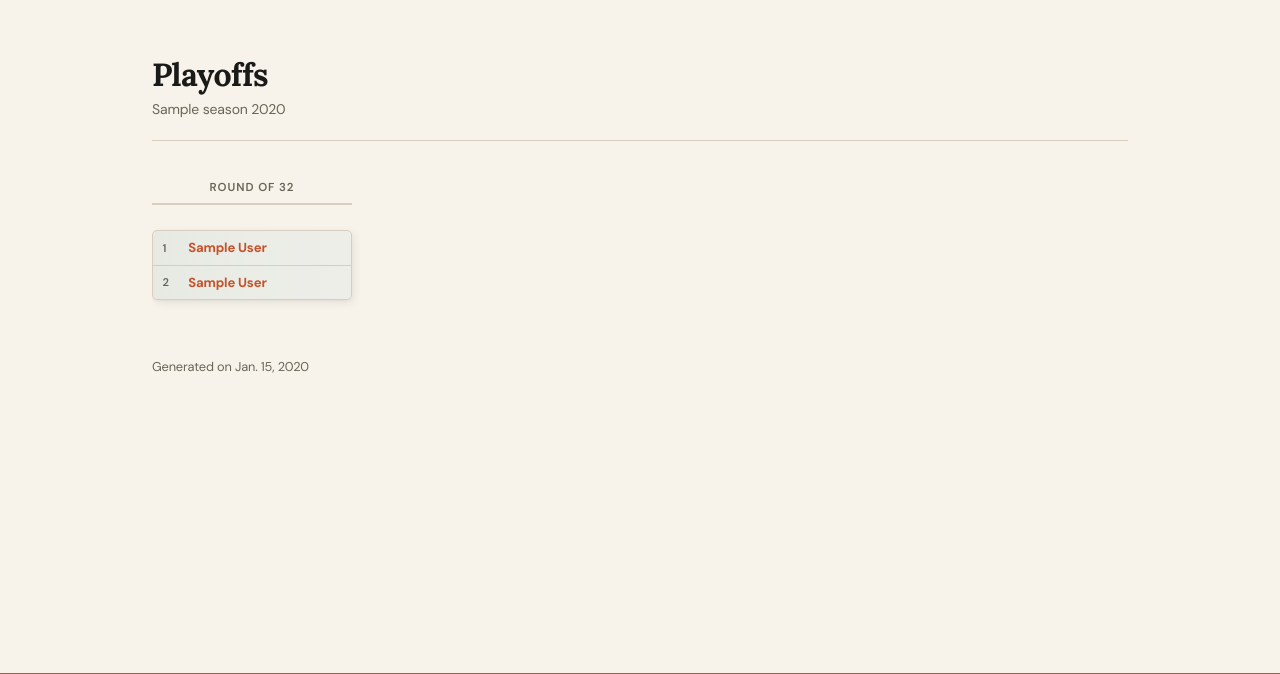
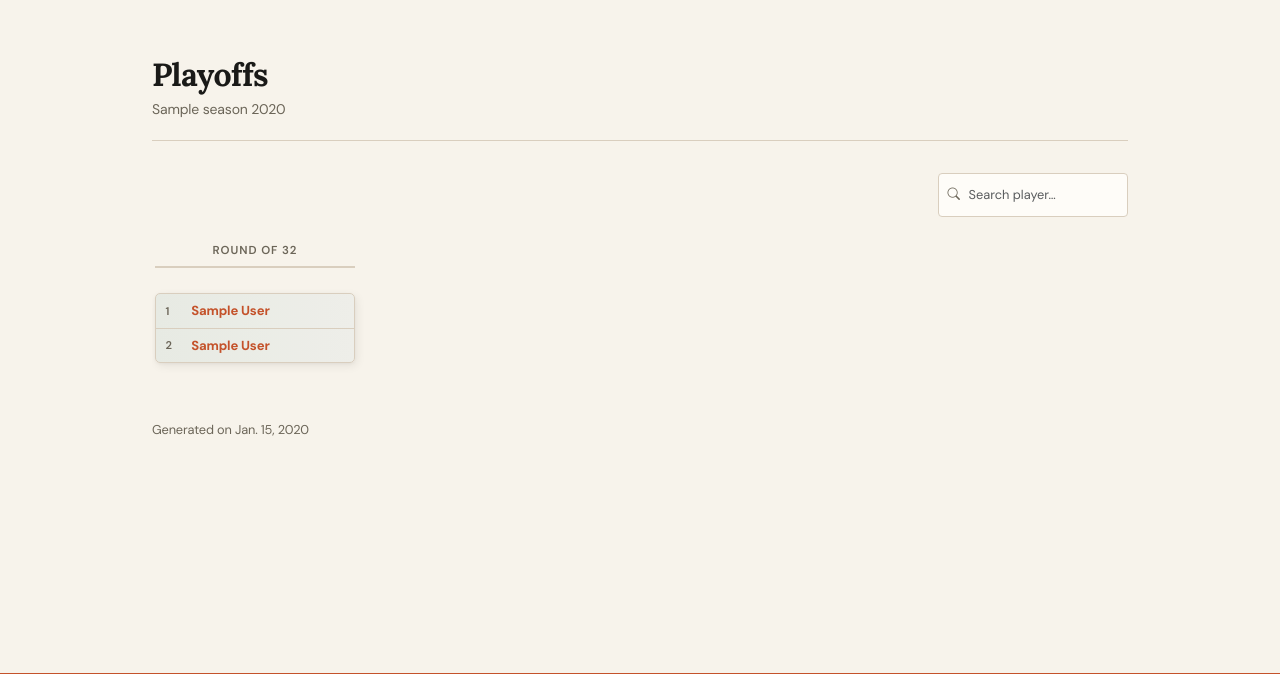
Before and after one commit to brandgor7/tennis_league, a Django app: a page that uses templates/playoffs/bracket.html in a window 1280 px wide. Shown: the part 65-739 px from the top of the page. Run offline with Django 5.2, Linux system fonts and the light colour scheme; tables that the repository leaves empty hold one stand-in row (values such as "Sample post").

Commit message:
Feature/playoff player search (#56)
* Feature: player search filter in playoff bracket

Adds a search input above each bracket tier pane. Typing a player's name
dims all non-matching matches and rings matching ones with a clay border,
making it easy to trace any player's path through the bracket. Works for
both traditional and centered bracket styles, and is scoped per tier pane
so multi-tier seasons each have their own independent filter.

Co-Authored-By: Claude Sonnet 4.6 <noreply@anthropic.com>

* Fix: use outline for bracket highlight ring to avoid overflow clipping

box-shadow is clipped by the bracket scroll container's overflow-x: auto,
which cut off the left side of the ring on highlighted matches. outline is
not clipped by overflow, so the ring now appears uniform on all sides.

Co-Authored-By: Claude Sonnet 4.6 <noreply@anthropic.com>

* Revert "Fix: use outline for bracket highlight ring to avoid overflow clipping"

This reverts commit a48428ef9034de2cfa9027cd163e155d2411b6a4.

* Fix: bracket highlight clipping and search bar border-radius

Add left/top padding to .bracket-scroll so the 2px clay box-shadow on
highlighted matches isn't clipped by the overflow-x container. Remove the
pill border-radius and custom focus styles from the search input so it
matches the standard form control appearance used on other pages.

Co-Authored-By: Claude Sonnet 4.6 <noreply@anthropic.com>

---------

Co-authored-by: Claude Sonnet 4.6 <noreply@anthropic.com>

```diff
--- a/playoffs/views.py
+++ b/playoffs/views.py
@@ -244,10 +244,11 @@ def _centered_layout(rounds_data, bracket_size):
         slot = rounds_data[0]['slots'][0]
         m = slot.match
         pk = m.pk if _match_is_clickable(m) else None
+        match_players = [p for p in [m.player1, m.player2] if p]
         nodes.append(_leaf_node(m.player1, slot.player1_seed, m.player1 is None,
-                                1, 1, 'cb-left-straight', 0, pk))
+                                1, 1, 'cb-left-straight', 0, pk, match_players=match_players))
         nodes.append(_leaf_node(m.player2, slot.player2_seed, m.player2 is None,
-                                total_columns, 1, 'cb-right-straight', 0, pk))
+                                total_columns, 1, 'cb-right-straight', 0, pk, match_players=match_players))
     else:
         first_slots = rounds_data[0]['slots']
         mid = len(first_slots) // 2
@@ -258,10 +259,11 @@ def _centered_layout(rounds_data, bracket_size):
             for slot in group:
                 m = slot.match
                 pk = m.pk if _match_is_clickable(m) else None
+                match_players = [p for p in [m.player1, m.player2] if p]
                 nodes.append(_leaf_node(m.player1, slot.player1_seed, slot.is_bye,
-                                        grid_column, row, f'cb-{side}-up', v, pk))
+                                        grid_column, row, f'cb-{side}-up', v, pk, match_players=match_players))
                 nodes.append(_leaf_node(m.player2, slot.player2_seed, slot.is_bye,
-                                        grid_column, row + 1, f'cb-{side}-down', v, pk))
+                                        grid_column, row + 1, f'cb-{side}-down', v, pk, match_players=match_players))
                 row += 2
 
     # Winner nodes — one per match, advancing toward the centre.
@@ -273,6 +275,7 @@ def _centered_layout(rounds_data, bracket_size):
             nodes.append({
                 'kind': 'champion',
                 'player': _winner_of(m),
+                'players': [p for p in [m.player1, m.player2] if p],
                 'seed': None,
                 'is_bye': False,
                 'grid_column': center_col,
@@ -300,6 +303,7 @@ def _centered_layout(rounds_data, bracket_size):
             nodes.append({
                 'kind': 'winner',
                 'player': _winner_of(m),
+                'players': [p for p in [m.player1, m.player2] if p],
                 'seed': None,
                 'is_bye': False,
                 'grid_column': grid_column,
@@ -319,7 +323,7 @@ def _centered_layout(rounds_data, bracket_size):
     }
 
 
-def _leaf_node(player, seed, is_bye, grid_column, row, connector, v_px, match_pk):
+def _leaf_node(player, seed, is_bye, grid_column, row, connector, v_px, match_pk, match_players=None):
     return {
         'kind': 'leaf',
         'player': player,
@@ -332,6 +336,7 @@ def _leaf_node(player, seed, is_bye, grid_column, row, connector, v_px, match_pk
         'v_px': v_px,
         'score': '',
         'match_pk': match_pk,
+        'players': match_players if match_players is not None else ([player] if player else []),
     }
 
 
--- a/templates/playoffs/_bracket_pane.html
+++ b/templates/playoffs/_bracket_pane.html
@@ -3,12 +3,25 @@
 
 {% else %}
 
-{% if td.is_preview %}
-<div class="d-flex align-items-center gap-2 mb-3">
-  <span class="badge bg-secondary">Preview</span>
-  <span class="text-muted small">Projected bracket based on current standings.</span>
+<div class="d-flex align-items-center justify-content-between flex-wrap gap-2 mb-3">
+  {% if td.is_preview %}
+  <div class="d-flex align-items-center gap-2">
+    <span class="badge bg-secondary">Preview</span>
+    <span class="text-muted small">Projected bracket based on current standings.</span>
+  </div>
+  {% else %}
+  <div></div>
+  {% endif %}
+  <div class="bracket-search-wrap">
+    <i class="bi bi-search bracket-search-icon" aria-hidden="true"></i>
+    <input type="text"
+           class="form-control form-control-sm bracket-search-input"
+           placeholder="Search player…"
+           autocomplete="off"
+           aria-label="Search player in bracket">
+    <button class="bracket-search-clear d-none" type="button" aria-label="Clear search">&times;</button>
+  </div>
 </div>
-{% endif %}
 
 <p class="d-md-none text-muted small mb-2">
   <i class="bi bi-arrow-left-right me-1"></i>Scroll sideways to see all rounds
@@ -30,6 +43,7 @@
       {% for slot in round.slots %}
       {% with match=slot.match %}
       <div class="bracket-match {{ slot.connector_class }}{% if slot.has_incoming %} bracket-incoming{% endif %}"
+           data-players="{% if match.player1 %}{{ match.player1.get_full_name|default:match.player1.username }}{% if match.player2 %},{% endif %}{% endif %}{% if match.player2 %}{{ match.player2.get_full_name|default:match.player2.username }}{% endif %}"
            style="grid-row: {{ slot.grid_row_start }} / {{ slot.grid_row_end }}; grid-column: {{ round.col_index }};{% if slot.v_connector_px %} --v-h: {{ slot.v_connector_px }}px;{% endif %}">
         {% if slot.is_clickable %}
         <a href="{% url 'matches:match_detail' current_season.slug match.pk %}" class="bracket-card text-decoration-none text-reset">
@@ -89,3 +103,43 @@
 {% endif %}
 
 {% endif %}
+
+<script>
+(function () {
+  var pane = document.getElementById('tier-{{ td.tier_num }}-pane');
+  if (!pane) return;
+  var input = pane.querySelector('.bracket-search-input');
+  var clearBtn = pane.querySelector('.bracket-search-clear');
+  if (!input) return;
+
+  function run() {
+    var q = input.value.trim().toLowerCase();
+    var nodes = pane.querySelectorAll('[data-players]');
+    if (!q) {
+      nodes.forEach(function (n) { n.classList.remove('bracket-highlighted', 'bracket-dimmed'); });
+      if (clearBtn) clearBtn.classList.add('d-none');
+      return;
+    }
+    if (clearBtn) clearBtn.classList.remove('d-none');
+    nodes.forEach(function (n) {
+      var players = (n.dataset.players || '').toLowerCase();
+      if (players && players.includes(q)) {
+        n.classList.add('bracket-highlighted');
+        n.classList.remove('bracket-dimmed');
+      } else {
+        n.classList.remove('bracket-highlighted');
+        n.classList.add('bracket-dimmed');
+      }
+    });
+  }
+
+  input.addEventListener('input', run);
+  if (clearBtn) {
+    clearBtn.addEventListener('click', function () {
+      input.value = '';
+      run();
+      input.focus();
+    });
+  }
+})();
+</script>
--- a/templates/playoffs/_bracket_pane_centered.html
+++ b/templates/playoffs/_bracket_pane_centered.html
@@ -4,6 +4,7 @@
        style="grid-template-columns: repeat({{ c.columns }}, 132px); grid-template-rows: repeat({{ c.rows }}, {{ c.row_px }}px);">
     {% for n in c.nodes %}
     <div class="cb-node {{ n.connector }}"
+         data-players="{% for p in n.players %}{{ p.get_full_name|default:p.username }}{% if not forloop.last %},{% endif %}{% endfor %}"
          style="grid-column: {{ n.grid_column }}; grid-row: {{ n.row_start }} / {{ n.row_end }};{% if n.v_px %} --v-h: {{ n.v_px }}px;{% endif %}">
       {% if n.match_pk %}
       <a href="{% url 'matches:match_detail' current_season.slug n.match_pk %}" class="cb-link">
--- a/templates/playoffs/bracket.html
+++ b/templates/playoffs/bracket.html
@@ -6,7 +6,7 @@
 <style>
   .bracket-scroll {
     overflow-x: auto;
-    padding-bottom: 1rem;
+    padding: 3px 0 1rem 3px;
     -webkit-overflow-scrolling: touch;
   }
 
@@ -160,6 +160,82 @@
     main .container {
       max-width: 1000px;
     }
+  }
+
+  /* ── Player search ─────────────────────────────────────── */
+  .bracket-search-wrap {
+    position: relative;
+    width: 190px;
+  }
+  @media (max-width: 767.98px) {
+    .bracket-search-wrap { width: 100%; }
+  }
+  .bracket-search-icon {
+    position: absolute;
+    left: 0.6rem;
+    top: 50%;
+    transform: translateY(-50%);
+    color: var(--muted);
+    font-size: 0.78rem;
+    pointer-events: none;
+    z-index: 1;
+  }
+  .bracket-search-input {
+    padding-left: 1.85rem;
+    padding-right: 1.7rem;
+    background: var(--white);
+    border-color: var(--border);
+    font-size: 0.8rem;
+    color: var(--charcoal);
+  }
+  .bracket-search-clear {
+    position: absolute;
+    right: 0.45rem;
+    top: 50%;
+    transform: translateY(-50%);
+    background: none;
+    border: none;
+    color: var(--muted);
+    padding: 0 0.15rem;
+    line-height: 1;
+    font-size: 1rem;
+    cursor: pointer;
+    z-index: 1;
+  }
+  .bracket-search-clear:hover { color: var(--charcoal); }
+
+  /* ── Transition base ───────────────────────────────────── */
+  .bracket-card {
+    transition: opacity 0.15s ease, filter 0.15s ease, box-shadow 0.15s ease;
+  }
+  .cb-leaf, .cb-winner, .cb-champion {
+    transition: opacity 0.15s ease, filter 0.15s ease, box-shadow 0.15s ease;
+  }
+
+  /* ── Traditional bracket search states ────────────────── */
+  .bracket-match.bracket-dimmed .bracket-card {
+    opacity: 0.18;
+    filter: grayscale(0.5);
+  }
+  .bracket-match.bracket-dimmed.bracket-upper::after,
+  .bracket-match.bracket-dimmed.bracket-lower::after { opacity: 0.15; }
+  .bracket-match.bracket-dimmed.bracket-incoming::before { opacity: 0.15; }
+  .bracket-match.bracket-highlighted .bracket-card {
+    box-shadow: 0 0 0 2px var(--clay), 0 2px 12px rgba(196, 82, 42, 0.18);
+  }
+
+  /* ── Centered bracket search states ───────────────────── */
+  .cb-node.bracket-dimmed .cb-leaf,
+  .cb-node.bracket-dimmed .cb-winner,
+  .cb-node.bracket-dimmed .cb-champion {
+    opacity: 0.18;
+    filter: grayscale(0.5);
+  }
+  .cb-node.bracket-dimmed::after { opacity: 0.15; }
+  .cb-node.bracket-highlighted .cb-leaf,
+  .cb-node.bracket-highlighted .cb-winner,
+  .cb-node.bracket-highlighted .cb-champion {
+    box-shadow: 0 0 0 2px var(--clay), 0 2px 8px rgba(196, 82, 42, 0.18);
   }
 
   /* ============================================================
@@ -379,7 +455,9 @@
 
 {% else %}
 {% for td in tiers_data %}
+<div id="tier-{{ td.tier_num }}-pane">
 {% include "playoffs/_bracket_pane.html" %}
+</div>
 {% endfor %}
 {% endif %}
 
```
Also changed, not shown: ARCHITECTURE.md (+6 -0 lines).
